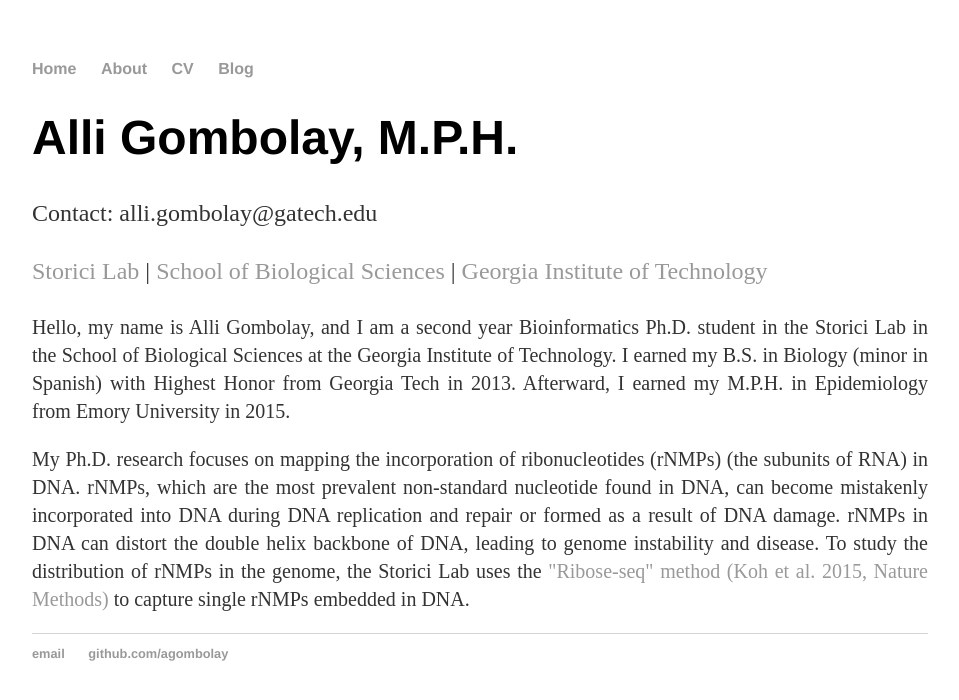
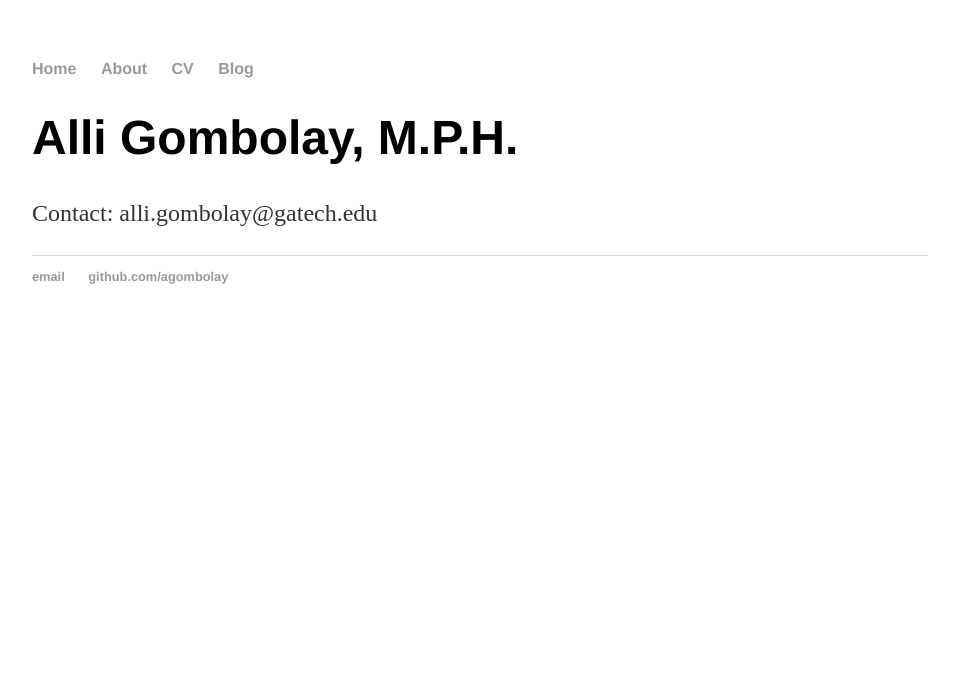
Before and after one commit to agombolay/agombolay.github.io, a Jekyll site: the page built from cv/index.html, in a window 1280 px wide. Shown: the top 700 px of the page, without its empty margins (160-1119 px from the left). Built offline with Jekyll 4.4.1, drawn with Linux system fonts in a browser that asks for light colours.

Commit message:
Update index.html

```diff
--- a/cv/index.html
+++ b/cv/index.html
@@ -5,7 +5,4 @@ title: Alli Gombolay
 <div class="blurb">
 	<h1>Alli Gombolay, M.P.H.</h1>
 	<p>Contact: alli.gombolay@gatech.edu</p>
-	<p><a href="http://www.storicilab.gatech.edu/">Storici Lab</a> | <a href="http://www.biology.gatech.edu/">School of Biological Sciences</a> | <a href="http://www.gatech.edu/">Georgia Institute of Technology</a></p>
-	<p style="font-size:20px"<p align="justify">Hello, my name is Alli Gombolay, and I am a second year Bioinformatics Ph.D. student in the Storici Lab in the School of Biological Sciences at the Georgia Institute of Technology.  I earned my B.S. in Biology (minor in Spanish) with Highest Honor from Georgia Tech in 2013.  Afterward, I earned my M.P.H. in Epidemiology from Emory University in 2015.</p>
-	<p style="font-size:20px"<p align="justify">My Ph.D. research focuses on mapping the incorporation of ribonucleotides (rNMPs) (the subunits of RNA) in DNA.  rNMPs, which are the most prevalent non-standard nucleotide found in DNA, can become mistakenly incorporated into DNA during DNA replication and repair or formed as a result of DNA damage.  rNMPs in DNA can distort the double helix backbone of DNA, leading to genome instability and disease.  To study the distribution of rNMPs in the genome, the Storici Lab uses the <a href="http://www.ncbi.nlm.nih.gov/pubmed/25622106">"Ribose-seq" method (Koh et al. 2015, Nature Methods)</a> to capture single rNMPs embedded in DNA.</p>
 </div><!-- /.blurb -->
```
